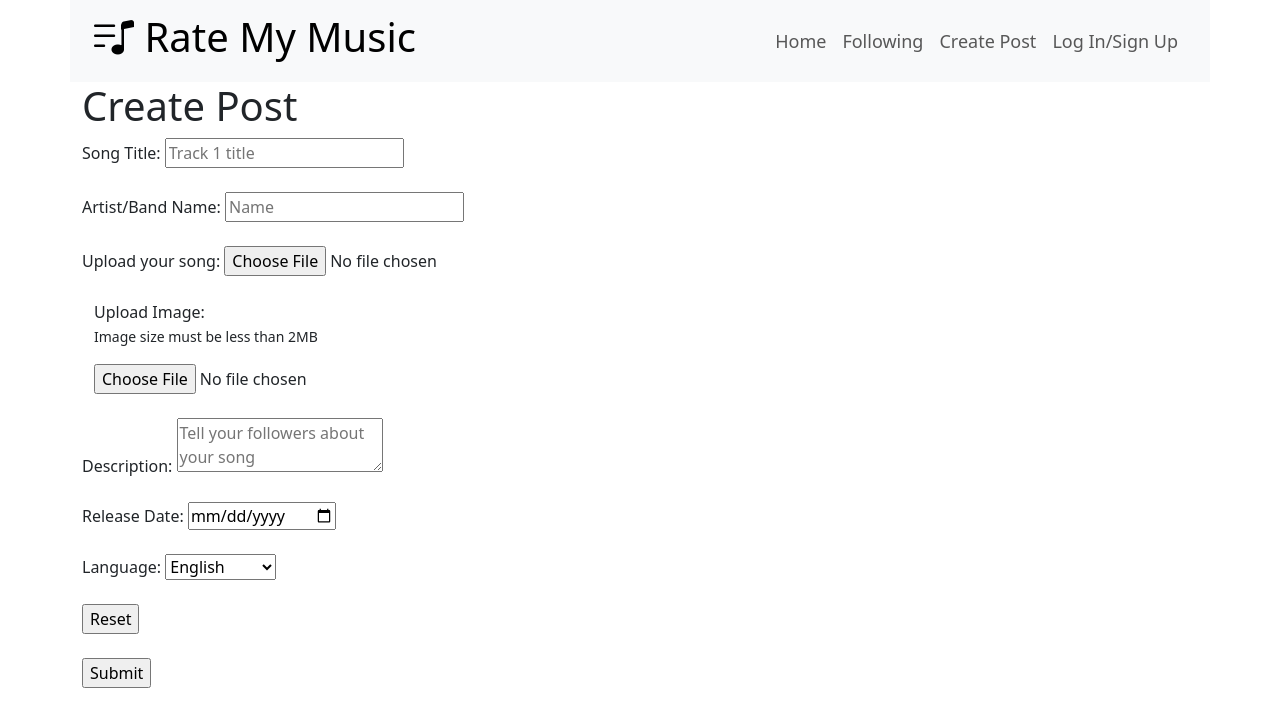
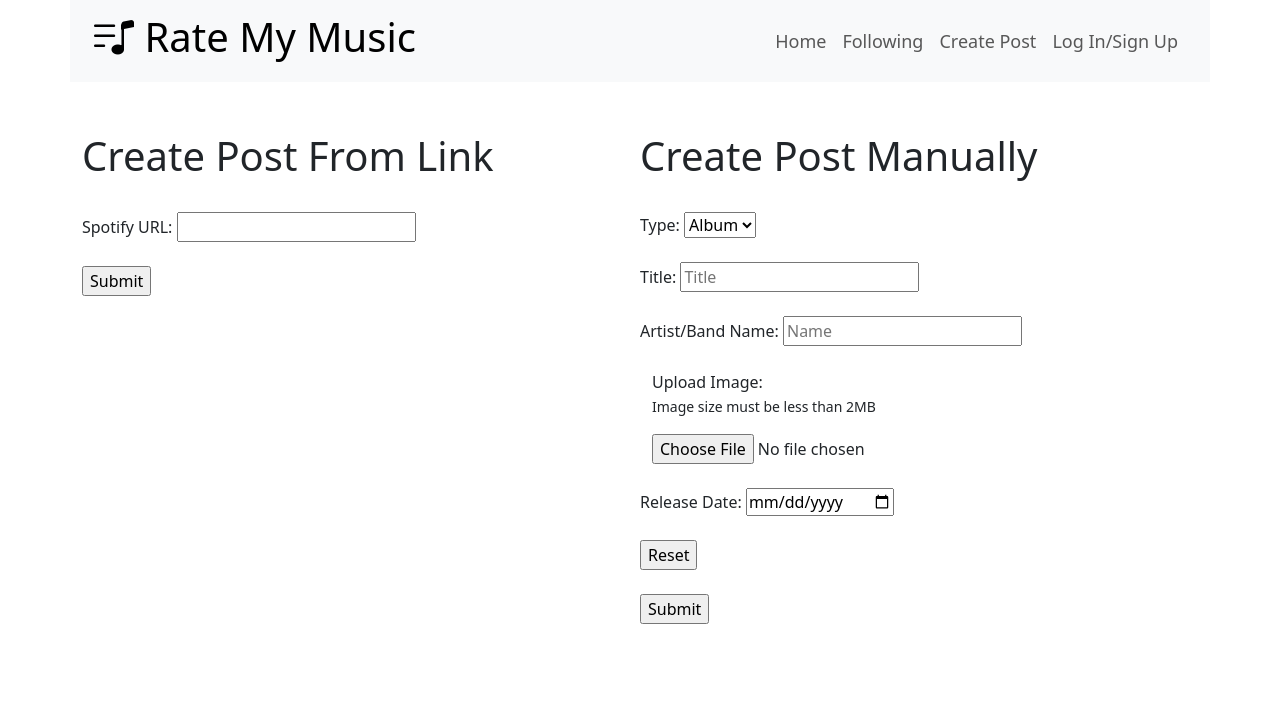
Before and after one commit to bass64/cits3403project, a Flask app: page /create-post in a window 1280 px wide. Shown: the top 727 px of the page. Run offline with Flask 3, Linux system fonts and the light colour scheme; some libraries are stand-ins or nearby versions.

Commit message:
Reformatted create-post page

```diff
--- a/app/forms.py
+++ b/app/forms.py
@@ -29,12 +29,14 @@ class Search(FlaskForm):
     ])
     submit = SubmitField()
 
-class CreatePost(FlaskForm):
-    songTitle = StringField('Song Title: ',name="songtitle",validators=[DataRequired()])
-    author = StringField('Artist/Band Name: ',name="author",validators=[DataRequired()])
-    songFile = FileField('Upload your song: ',name="songfile",validators=[FileRequired(),FileAllowed(['wav', 'mp3'], 'Audio only!')])
-    imageFile = FileField('Upload Image: ',name="imagefile",validators=[FileRequired(),FileAllowed(['jpg', 'png'], 'Images only!')])
-    description = TextAreaField('Description: ',name="desc",validators=[DataRequired()])
+class CreatePostManual(FlaskForm):
+    type = SelectField("Type: ", choices=[("Album", "Album"), ("EP", "EP"), ("Single", "Single")])
+    title = StringField('Title: ',name="title",validators=[DataRequired()])
+    artist = StringField('Artist/Band Name: ',name="artist",validators=[DataRequired()])
+    image = FileField('Upload Image: ',name="image",validators=[FileRequired(),FileAllowed(['jpg', 'png'], 'Images only!')])
     date = DateField('Release Date: ',name="rdate",validators=[DataRequired()])
-    language = SelectField(u'Language: ',name="language",choices=[('en', 'English'), ('es', 'Spanish'), ('vi', 'Vietnamese')],validate_choice=True)
     submit = SubmitField('Submit')
+
+class CreatePostAuto(FlaskForm):
+    url = StringField('Spotify URL: ',name="url",validators=[DataRequired()])
+    submit = SubmitField('Submit')
--- a/app/routes.py
+++ b/app/routes.py
@@ -1,6 +1,6 @@
 from app import app, db
 from flask import render_template, redirect, url_for, request, flash
-from app.forms import LoginForm, SignUp, Search, CreatePost
+from app.forms import LoginForm, SignUp, Search, CreatePostManual, CreatePostAuto
 from app.models import User, Article, Review
 from app.database import home_query, create_database
 
@@ -31,10 +31,13 @@ def article(article_id):
 
 @app.route('/create-post', methods=['GET', 'POST'])
 def create_post():
-    form = CreatePost()
-    if form.validate_on_submit():
+    form1 = CreatePostAuto()
+    form2 = CreatePostManual()
+    if form1.validate_on_submit():
         return redirect(location=url_for("home"))
-    return render_template("create-post.html", title="Create Post",form=form)
+    if form2.validate_on_submit():
+        return redirect(location=url_for("home"))
+    return render_template("create-post.html", title="Create Post",form1=form1, form2=form2)
 
 @app.route('/post-review')
 def post_review():
--- a/app/templates/article_full.html
+++ b/app/templates/article_full.html
@@ -2,9 +2,6 @@
 {% if full == True %}
     {% extends "base.html" %}
 {% endif %}
-
-
-
 {% block content %}
 
 <body>
@@ -70,6 +67,7 @@
 
     <!-- Only include reviews if full version of article -->
     {% if full == True %}
+        <!-- Only include create review button if logged in -->
         {% if user != null %}
             <button onclick="open_review_box()">Submit a rating/review</button>
         {% endif %}
@@ -88,6 +86,7 @@
 
         function open_review_box() {
             $(".wrapper").css("display", "inline");
+            //TODO: add something to gray out the background
         }
         function close_review_box() {
             $(".wrapper").css("display", "none");
--- a/app/templates/create-post.html
+++ b/app/templates/create-post.html
@@ -3,13 +3,17 @@
 {% block content %}
 
     <body>
-        <h1>Create Post</h1>
+        <div style="padding-top: 50px; width: 50%; float: left">
+            <h1>Create Post From Link</h1>
             <form action="/create-post" method="post" enctype="multipart/form-data">
-            {{ form.hidden_tag() }}
+                {{ form1.hidden_tag() }}
+
+                <br>
+
                 <div>
-                {{ form.songTitle.label }}
-                    {{ form.songTitle(placeholder="Track 1 title",id="songtitle") }} <br>
-                    {% for error in form.songTitle.errors %}
+                    {{ form1.url.label }}
+                        {{ form1.url }} <br>
+                        {% for error in form1.url.errors %}
                         <span style="color: red;">[{{ error }}] </span>
                         {% endfor %}
                 </div>
@@ -17,9 +21,21 @@
                 <br>
 
                 <div>
-                {{ form.author.label }}
-                    {{ form.author(placeholder="Name",id="author") }} <br>
-                    {% for error in form.author.errors %}
+                    <p>{{ form1.submit() }}</p>
+                </div>
+        </div>
+
+        <div style="padding-top: 50px; width: 50%; float: right">
+            <h1>Create Post Manually</h1>
+            <form action="/create-post" method="post" enctype="multipart/form-data">
+                {{ form2.hidden_tag() }}
+
+                <br>
+
+                <div>
+                    {{ form2.type.label }}
+                        {{ form2.type }} <br>
+                        {% for error in form2.type.errors %}
                         <span style="color: red;">[{{ error }}] </span>
                         {% endfor %}
                 </div>
@@ -27,9 +43,19 @@
                 <br>
 
                 <div>
-                {{ form.songFile.label }}
-                    {{ form.songFile(class="songfile") }} <br>
-                    {% for error in form.songFile.errors %}
+                    {{ form2.title.label }}
+                        {{ form2.title(placeholder="Title",id="title") }} <br>
+                        {% for error in form2.title.errors %}
+                        <span style="color: red;">[{{ error }}] </span>
+                        {% endfor %}
+                </div>
+
+                <br>
+
+                <div>
+                    {{ form2.artist.label }}
+                        {{ form2.artist(placeholder="Name",id="artist") }} <br>
+                        {% for error in form2.artist.errors %}
                         <span style="color: red;">[{{ error }}] </span>
                         {% endfor %}
                 </div>
@@ -39,10 +65,10 @@
                 <div class="container">
                     <div class="img-area">
                         <i class="uploading"></i>
-                    {{ form.imageFile.label }}
+                        {{ form2.image.label }}
                             <p><small>Image size must be less than <span>2MB</span></small></p>
-                        {{ form.imageFile(class="select-image") }} <br>
-                        {% for error in form.imageFile.errors %}
+                            {{ form2.image(class="select-image") }} <br>
+                            {% for error in form2.image.errors %}
                             <span style="color: red;">[{{ error }}] </span>
                             {% endfor %}
                     </div>
@@ -51,29 +77,9 @@
                 <br>
 
                 <div>
-                {{ form.description.label }}
-                    {{ form.description(id="desc", placeholder="Tell your followers about your song") }} <br>
-                    {% for error in form.description.errors %}
-                    <span style="color: red;">[{{ error }}] </span>
-                    {% endfor %}
-            </div>
-
-            <br>
-
-            <div>
-                {{ form.date.label }}
-                    {{ form.date(id="rdate") }} <br>
-                    {% for error in form.date.errors %}
-                    <span style="color: red;">[{{ error }}] </span>
-                    {% endfor %}
-            </div>
-
-            <br>
-
-            <div>
-                {{ form.language.label }}
-                    {{ form.language(id="language") }} <br>
-                    {% for error in form.language.errors %}
+                    {{ form2.date.label }}
+                        {{ form2.date(id="rdate") }} <br>
+                        {% for error in form2.date.errors %}
                         <span style="color: red;">[{{ error }}] </span>
                         {% endfor %}
                 </div>
@@ -87,10 +93,10 @@
                 <br>
 
                 <div>
-                <p>{{ form.submit() }}</p>
+                    <p>{{ form2.submit() }}</p>
                 </div>
-
             </form>
+        </div>
     </body>
 
 {% endblock %}
```
Lines whose indentation alone changed are shown as unchanged.
